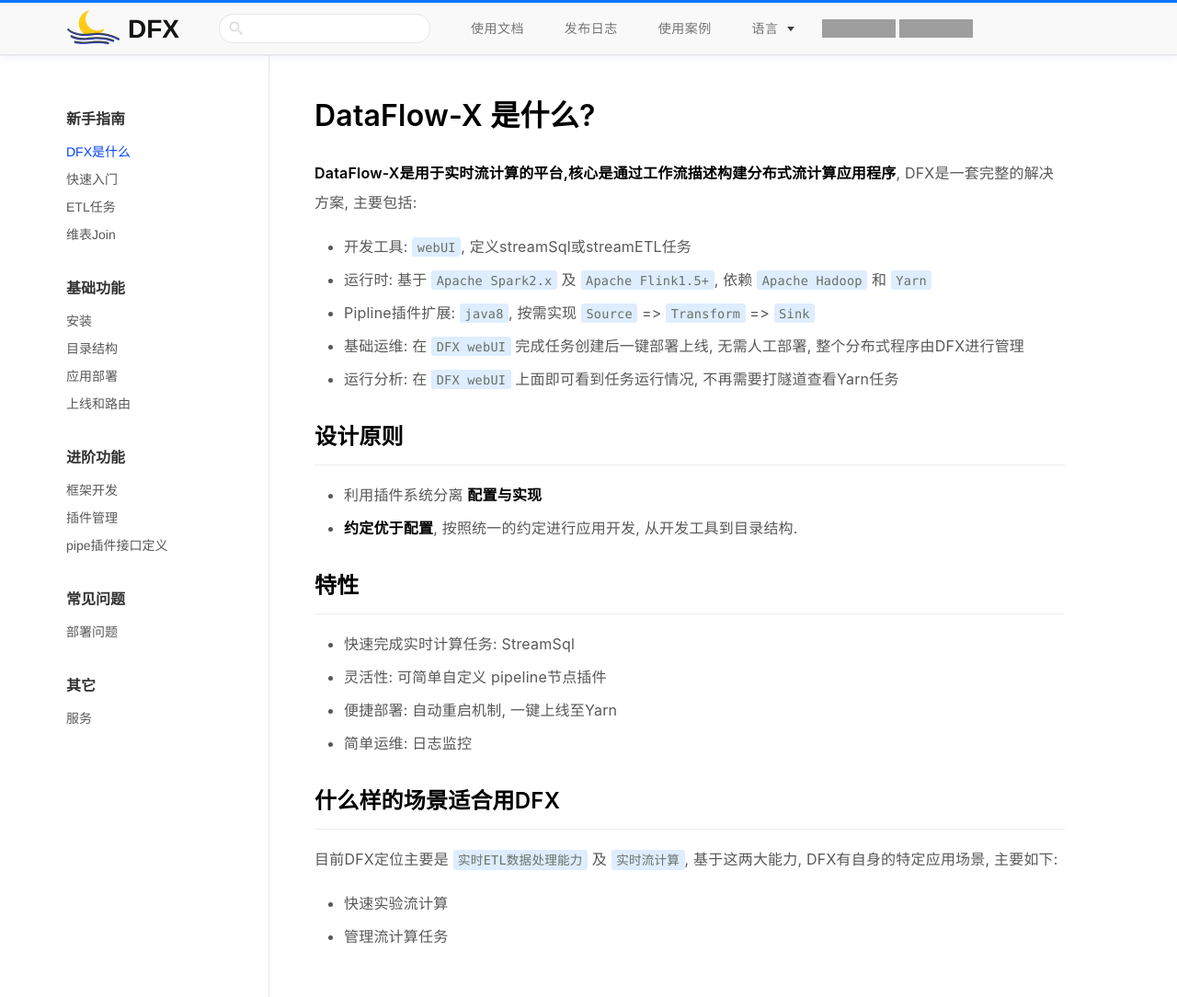
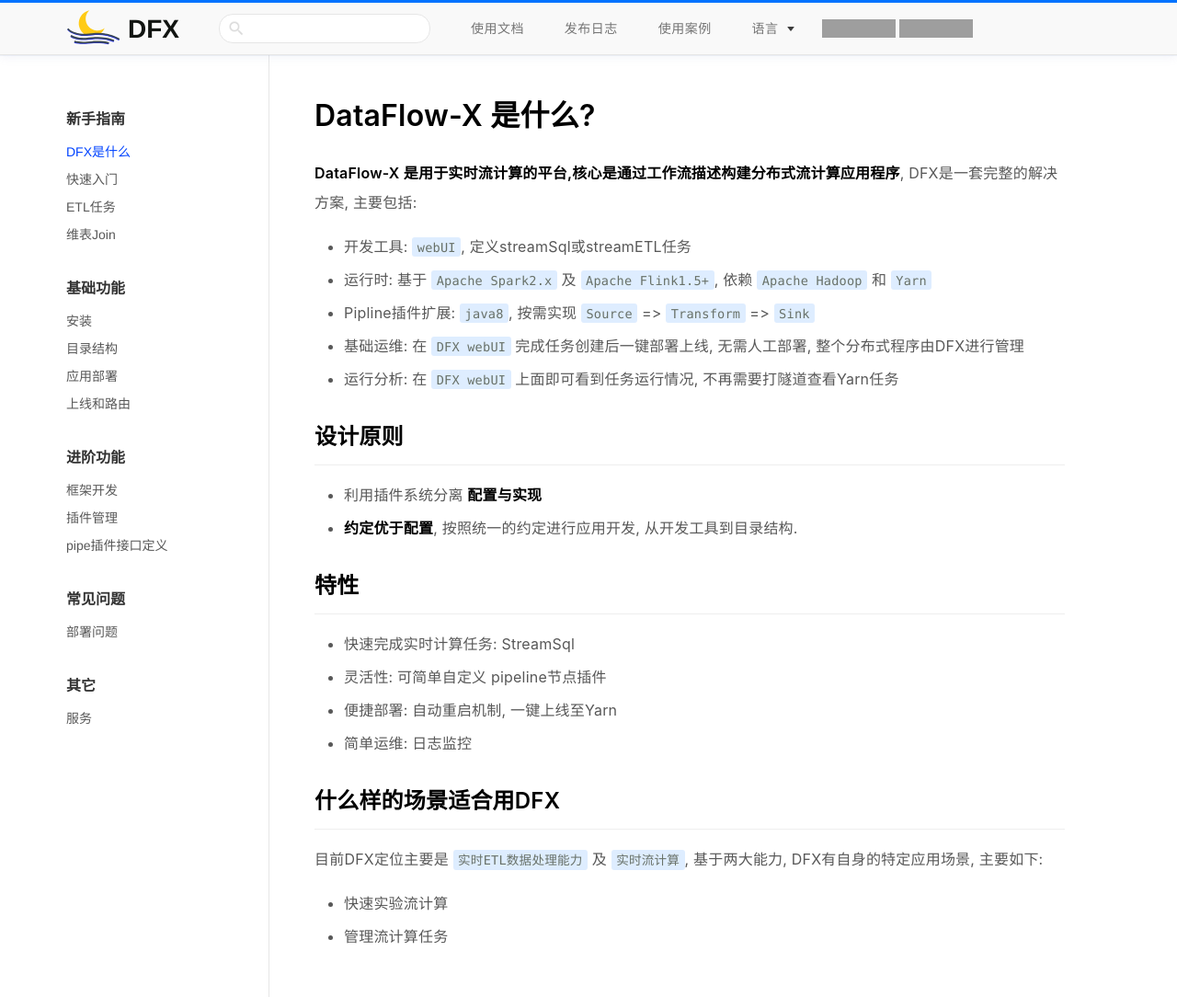
Before and after one commit to eklowlabs/eklowlabs.github.io, a Jekyll site: the page open_flow/bigdata/dfx/core_pages/language/zh-cn/docs/intro/index.html, which Jekyll copies as it is, in a window 1280 px wide and 1084 px high. Shown: the whole window at 92% size. Built offline with Jekyll 4.4.1, drawn with Linux system fonts in a browser that asks for light colours; grey boxes are pictures that could not be loaded.

Commit message:
Success Build EklowLabs Home

```diff
--- a/open_flow/bigdata/dfx/core_pages/language/en/index.html
+++ b/open_flow/bigdata/dfx/core_pages/language/en/index.html
@@ -67,7 +67,7 @@
                 </h1>
                 <br>
                 <p style="font-size: 21px;" class="fadeInUp animated">DFX is a Fast Real-Time Processing Stream Computing Task Platform.</p><br>
-                <p style="font-size: 21px;" class="fadeInUp animated">Build Your Private Stream Computing Experiment Platform</p><br>
+                <p style="font-size: 21px;" class="fadeInUp animated">Build Your Private Stream Computing Experiment Platform.</p><br>
                 <p style="font-size: 21px;" class="fadeInUp animated">DataFlow-X Empowers BigData Computing And Makes BigData Computing Simple.</p>
                 <p class="banner-button fadeInUp animated">
                     <a class="btn btn-primary"
--- a/open_flow/bigdata/dfx/core_pages/language/zh-cn/docs/intro/index.html
+++ b/open_flow/bigdata/dfx/core_pages/language/zh-cn/docs/intro/index.html
@@ -54,7 +54,7 @@
     <div class="page-main">
         <article class="markdown-body">
             <h1>DataFlow-X 是什么?</h1>
-            <p><strong>DataFlow-X是用于实时流计算的平台,核心是通过工作流描述构建分布式流计算应用程序</strong>, DFX是一套完整的解决方案, 主要包括: </p>
+            <p><strong>DataFlow-X 是用于实时流计算的平台,核心是通过工作流描述构建分布式流计算应用程序</strong>, DFX是一套完整的解决方案, 主要包括: </p>
             <ul>
                 <li>开发工具: <code>webUI</code>, 定义streamSql或streamETL任务</li>
                 <li>运行时: 基于 <code>Apache Spark2.x</code> 及 <code>Apache Flink1.5+</code>, 依赖 <code>Apache Hadoop</code> 和 <code>Yarn</code></li>
@@ -75,7 +75,7 @@
                 <li>简单运维: 日志监控</li>
             </ul>
             <h2 id="什么样的场景适合用DFX"><a class="markdown-anchor" href="#什么样的场景适合用DFX">#</a> 什么样的场景适合用DFX</h2>
-            <p>目前DFX定位主要是 <code>实时ETL数据处理能力</code> 及 <code>实时流计算</code>, 基于这两大能力, DFX有自身的特定应用场景, 主要如下:</p>
+            <p>目前DFX定位主要是 <code>实时ETL数据处理能力</code> 及 <code>实时流计算</code>, 基于两大能力, DFX有自身的特定应用场景, 主要如下:</p>
             <ul>
                 <li>快速实验流计算</li>
                 <li>管理流计算任务</li>
--- a/open_flow/bigdata/dfx/core_pages/language/zh-cn/index.html
+++ b/open_flow/bigdata/dfx/core_pages/language/zh-cn/index.html
@@ -64,8 +64,8 @@
                     <p style="font-weight:bold; font-size:48px;">流计算框架</p>
                 </h1>
                 <p style="font-size: 21px;" class="fadeInUp animated">DFX是快速实时处理流计算任务平台.</p><br>
-                <p style="font-size: 22px;" class="fadeInUp animated">构建您的私有流计算实验平台</p><br>
-                <p style="font-size: 21px;" class="fadeInUp animated">DataFlow-X 为大数据计算赋能,让大数据计算变得简单.</p>
+                <p style="font-size: 22px;" class="fadeInUp animated">构建你的私有流计算实验平台.</p><br>
+                <p style="font-size: 21px;" class="fadeInUp animated">DataFlow-X 为大数据计算赋能, 让大数据计算变得简单.</p>
                 <p class="banner-button fadeInUp animated">
                     <a class="btn btn-primary"
                        href="/open_flow/bigdata/dfx/core_pages/language/zh-cn/docs/intro/quick_start.html">开始使用</a>
--- a/open_flow/bigdata/dfx/index.html
+++ b/open_flow/bigdata/dfx/index.html
@@ -66,7 +66,7 @@
                 </h1>
                 <br>
                 <p style="font-size: 21px;" class="fadeInUp animated">DFX is a Fast Real-Time Processing Stream Computing Task Platform.</p><br>
-                <p style="font-size: 21px;" class="fadeInUp animated">Build Your Private Stream Computing Experiment Platform</p><br>
+                <p style="font-size: 21px;" class="fadeInUp animated">Build Your Private Stream Computing Experiment Platform.</p><br>
                 <p style="font-size: 21px;" class="fadeInUp animated">DataFlow-X Empowers BigData Computing And Makes BigData Computing Simple.</p>
                 <p class="banner-button fadeInUp animated">
                     <a class="btn btn-primary"
```
